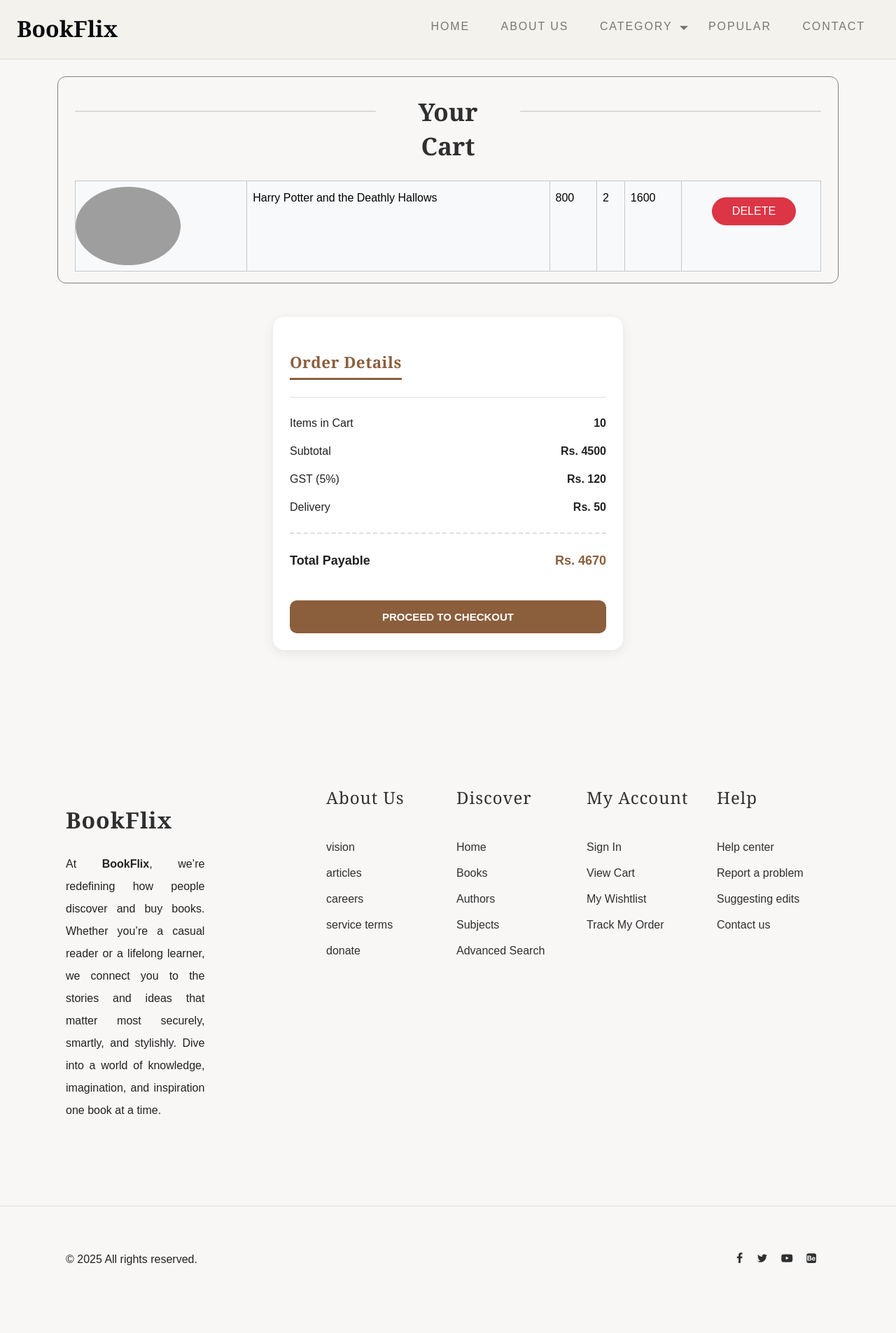
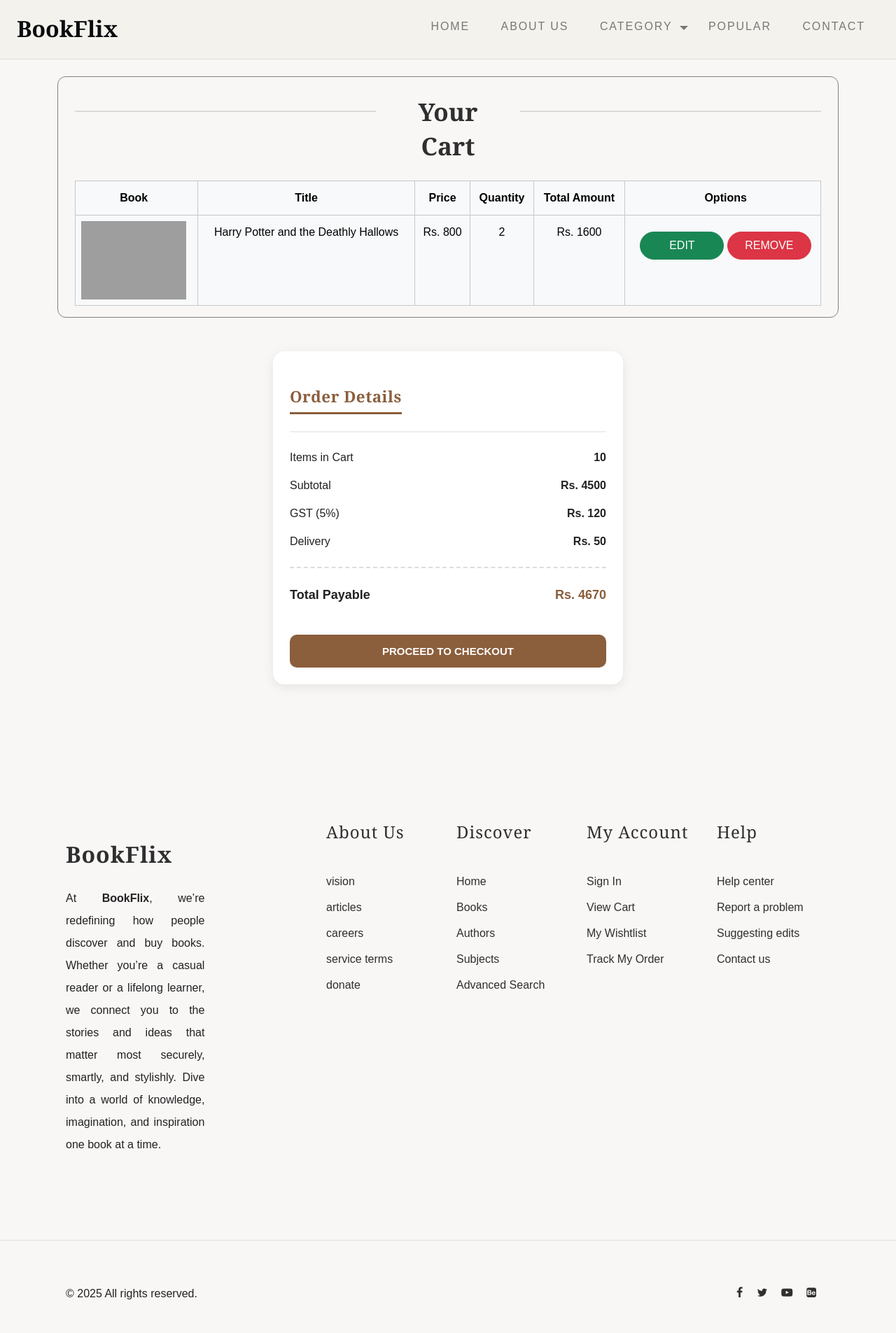
Before and after one commit to AleenaJoseph7/BookFilx, a Django app: page /Bookshop/Cartpage/ in a window 1280 px wide. Shown: the part 80-1985 px from the top of the page at 70% size. Before the commit the page ends 1888 px from the top, so only its background shows below. Run offline with Django 5.2, Linux system fonts and the light colour scheme; data comes from the database, SQL or seed files in the repository; both versions use the stored data as it was after the commit; some web fonts are replaced; grey boxes are pictures that could not be loaded.

Commit message:
display data in cartdb and added edit button redirected to singlebook page
changes cartdb and added book id

```diff
--- a/webapp/models.py
+++ b/webapp/models.py
@@ -27,6 +27,7 @@ class cartdb(models.Model):
     Singlebook_quantity = models.CharField(max_length=30, null=True, blank=True)
     Singlebook_total = models.IntegerField(null=True, blank=True)
     Singlebook_image = models.ImageField(upload_to="Cart Images", null=True, blank=True)
+    Bookid=models.IntegerField(null=True,blank=True)
 
     def __str__(self):
         return self.Singlebook_title
--- a/webapp/templates/Cartpage.html
+++ b/webapp/templates/Cartpage.html
@@ -154,19 +154,36 @@
                     <hr style="border:1.5px solid grey; border-radius:12px; width:500px;">
                 </div>
                 <table class="table table-hover table-light table-bordered">
+                    <thead >
+                    <tr >
+                        <th style="text-align:center;">Book</th>
+                        <th style="text-align:center;">Title</th>
+                        <th style="text-align:center;">Price</th>
+                        <th style="text-align:center;">Quantity</th>
+                        <th style="text-align:center;">Total Amount</th>
+                        <th style="text-align:center;">Options</th>
+                    </tr>
+                    </thead>
                     <tbody>
                     {% for i in cart %}
-                    <tr>
-                        <td><img src="{{i.Singlebook_image.url}}" height="150px" width="150px" class="rounded-circle">
+                    <tr style="text-center">
+                        <td class="text-center"><img src="{{i.Singlebook_image.url}}" height="150px" width="150px" >
                         </td>
-                        <td>{{i.Singlebook_title}}</td>
-                        <td>{{i.Singlebook_price}}</td>
-                        <td>{{i.Singlebook_quantity}}</td>
-                        <td>{{i.Singlebook_total}}</td>
-                        <td class="text-center">
-                            <a href="#">
+                        <td style="text-align:center;">{{i.Singlebook_title}}</td>
+                        <td style="text-align:center;">Rs. {{i.Singlebook_price}}</td>
+                        <td style="text-align:center;">{{i.Singlebook_quantity}}</td>
+                        <td style="text-align:center;">Rs. {{i.Singlebook_total}}</td>
+                        <td  style="gap:20px; text-align:center;">
+
+                            <a href="{% url 'Singlebook' book_id=i.Bookid %}" >
+                                <button type="submit" class="btn btn-success"
+                                        style="width:120px; border-radius:20px; height:40px; ">Edit
+                                </button>
+                            </a>
+
+                            <a href="{% url 'deletecart' c_id=i.id %}">
                                 <button type="submit" class="btn btn-danger"
-                                        style="width:120px; border-radius:20px; height:40px;">Delete
+                                        style="width:120px; border-radius:20px; height:40px;">Remove
                                 </button>
                             </a>
                         </td>
--- a/webapp/urls.py
+++ b/webapp/urls.py
@@ -13,6 +13,7 @@ urlpatterns = [
 
     path('Cartpage/', views.Cartpage, name="Cartpage"),
     path('savecart/', views.savecart, name="savecart"),
+    path('deletecart/<int:c_id>/', views.deletecart, name="deletecart"),
 
     path('Usersigninpage/', views.Usersigninpage, name="Usersigninpage"),
     path('Usersignuppage/', views.Usersignuppage, name="Usersignuppage"),
--- a/webapp/views.py
+++ b/webapp/views.py
@@ -62,7 +62,8 @@ def savecontact(request):
 def Cartpage(request):
     cart = cartdb.objects.all()
     category=catergorydb.objects.all()
-    return render(request, "Cartpage.html", {'cart': cart,'category':category})
+    books=bookdb.objects.all()
+    return render(request, "Cartpage.html", {'cart': cart,'category':category,'books':books})
 
 def savecart(request):
     if request.method=='POST':
@@ -72,6 +73,7 @@ def savecart(request):
         singlebook_price=request.POST.get('singlebook_price')
         singlebook_username=request.POST.get('singlebook_username')
         book=bookdb.objects.filter(Book_title=singlebook_title).first()
+        bookid=book.id
         singlebook_image=book.Book_cover
 
         ob=cartdb(Singlebook_username=singlebook_username,
@@ -79,11 +81,16 @@ def savecart(request):
                     Singlebook_price=singlebook_price,
                     Singlebook_quantity=singlebook_quantity,
                     Singlebook_total=singlebook_total,
-                    Singlebook_image=singlebook_image)
+                    Singlebook_image=singlebook_image,
+                  Bookid=bookid)
 
         ob.save()
         messages.success(request,"Added to Cart !")
         return redirect(Homepage)
+
+def deletecart(request,c_id):
+    data=cartdb.objects.filter(id=c_id).delete()
+    return redirect(Cartpage)
 
 
 
```
Also changed, not shown: db.sqlite3, webapp/migrations/0004_cartdb_bookid.py (added).
